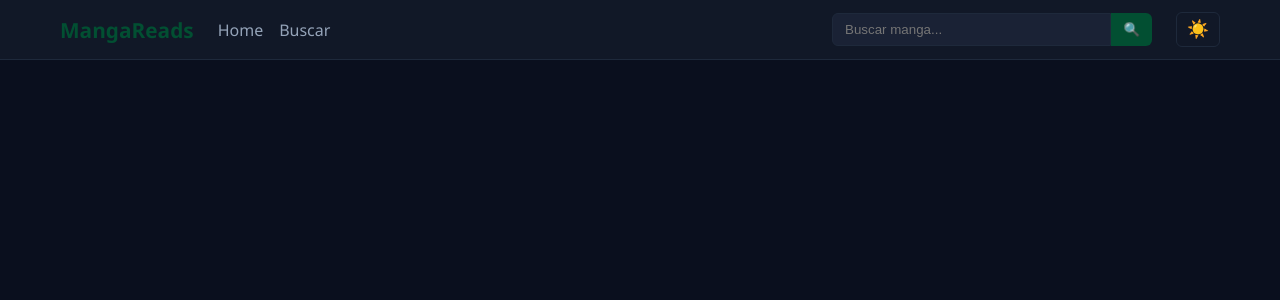
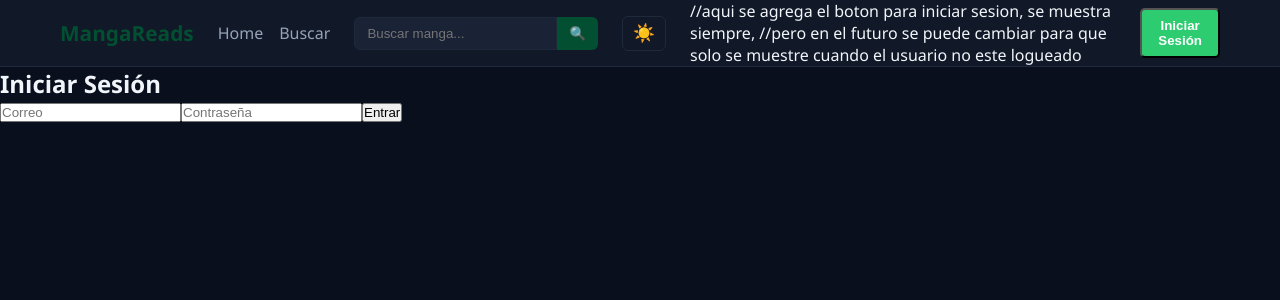
Before and after one commit to mendez-b/ManVez, a Vue app in the folder frontend-app/: page /login in a window 1280 px wide. Shown: the top 300 px of the page. Built offline with nearby package versions, Linux system fonts and the light colour scheme.

Commit message:
Funcionalidad para el login

```diff
--- /dev/null
+++ b/frontend-app/src/Services/Auth.js
@@ -0,0 +1 @@
+//AQUI SE MANEJA EL GUARDADO Y BORRADO DEL TOKEN DEL LOCALSTORAGE
--- a/frontend-app/src/components/Navbar.vue
+++ b/frontend-app/src/components/Navbar.vue
@@ -23,6 +23,14 @@
       <button class="theme-btn" @click="toggleTheme">
         {{ isDark ? '☀️' : '🌙' }}
       </button>
+
+      //aqui se agrega el boton para iniciar sesion, se muestra siempre,
+      //pero en el futuro se puede cambiar para que solo se muestre cuando el usuario no este logueado
+      <div class="auth-section">
+        <router-link to="/login">
+          <button class="login-btn">Iniciar Sesión</button>
+        </router-link>
+      </div>
     </div>
   </nav>
 </template>
@@ -123,4 +131,26 @@ function toggleTheme() {
   cursor: pointer;
   font-size: 1.1rem;
 }
+
+/*ESTE ES EL ESTILO PARA EL LOGIN*/
+.nav-container {
+  display: flex;
+  justify-content: space-between; /* Esto empuja el login a la derecha */
+  align-items: center;
+  padding: 0 20px;
+}
+
+.login-btn {
+  background-color: #2ecc71; /* Un verde que resalte sobre el azul */
+  color: white;
+  padding: 8px 16px;
+  border-radius: 5px;
+  text-decoration: none;
+  font-weight: bold;
+  transition: background 0.3s;
+}
+
+.login-btn:hover {
+  background-color: #27ae60;
+}
 </style>
--- a/frontend-app/src/routers/index.js
+++ b/frontend-app/src/routers/index.js
@@ -8,10 +8,28 @@ const routes = [
   { path: '/manga/:mangaId', component: DetailView },
   { path: '/', component: HomeView },
   { path: '/search', component: SearchView },
-  { path: '/read/:mangaId/:chapterId', component: ReaderView }
+  { path: '/read/:mangaId/:chapterId', component: ReaderView },
+  //AQUI SE REGISTRA LA RUTA
+  { path: '/login', name: 'Login', component: () => import('../views/LoginView.vue') }
 ]
 
-export default createRouter({
+const router = createRouter({
   history: createWebHistory(),
   routes
-})
+});
+
+//NAVIGATION GUARD: esto verificara si el usuario
+//tiene un token antes de dejarlo entrar a ciertas paginas
+
+router.beforeEach((to, from, next) => {
+  const publicPages = ['/login', '/'];
+  const authRequired = !publicPages.includes(to.path);
+  const loggedIn = localStorage.getItem('user_token');
+
+  if (authRequired && !loggedIn) {
+    return next('/login');
+  }
+  next();
+});
+
+export default router;
--- /dev/null
+++ b/frontend-app/src/views/LoginView.vue
@@ -0,0 +1,70 @@
+
+// AQUI SE CREA LA VISTA DEL LOGIN
+<template>
+  <div class="login-container">
+    <form @submit.prevent="handleLogin">
+      <h2>Iniciar Sesión</h2>
+      <input v-model="email" type="email" placeholder="Correo" required />
+      <input v-model="password" type="password" placeholder="Contraseña" required />
+      <button type="submit">Entrar</button>
+    </form>
+  </div>
+</template>
+
+<script setup>
+import { ref } from 'vue';
+import { useRouter } from 'vue-router';
+
+const email = ref('');
+const password = ref('');
+const router = useRouter();
+
+const handleLogin = async () => {
+  try {
+    // Aquí llamas a tu API de CodeIgniter
+    const response = await fetch('http://localhost:8080/login', {
+      method: 'POST',
+      headers: { 'Content-Type': 'application/json' },
+      body: JSON.stringify({
+        email: email.value,
+        password: password.value
+      })
+    });
+
+    if (response.ok) {
+      const data = await response.json();
+      // Guarda el token de sesión para que el router lo reconozca
+      localStorage.setItem('user_token', data.token);
+      // Redirige al home tras el éxito
+      router.push('/');
+    } else {
+      alert("Credenciales incorrectas");
+    }
+  } catch (error) {
+    console.error("Error en el login:", error);
+    alert("No se pudo conectar con el servidor. ¿Olvidaste php spark serve?");
+  }
+};
+</script>
+
+//ASYNC: esto permite que la app siga funcionando mientras se espera la respuesta del servidor,
+//evitando bloqueos en la interfaz de usuario.
+
+//FETCH: es una herramienta nativa del navegador para hacer peticiones a servidores
+
+//AWAIT: le dice a javascript "espere aqui hasta que el servidor responda", sin esto
+//el codigo seguiria a la siguiente linea sin tener los datos
+
+//'http://localhost:8080/login': es la direccion URL del servidor codelgniter donde esta programada
+//la logica para revisar uruarios
+
+//por defecto las peticiones son tipo GET (para pedir datos)
+//usamos POST porque se esta enviando informacion sencible (correo y contraseña)
+
+//BODY: es la caja donde donde se meten los datos que quiero enviar al servidor
+
+//{ email:email.value, ... }: aqui se esta tomando lo que el usuario escribio en los campos
+//de texto del componente Vue
+
+//JSON.stringify(...): esta funcion convierte mi objeto en un string de texto JSON
+//el cual es el lenguage universal para que codelgniter y Vue puedan entenderse
```
Also changed, not shown: 2 other files (tests, documents, lock files or other folders).
